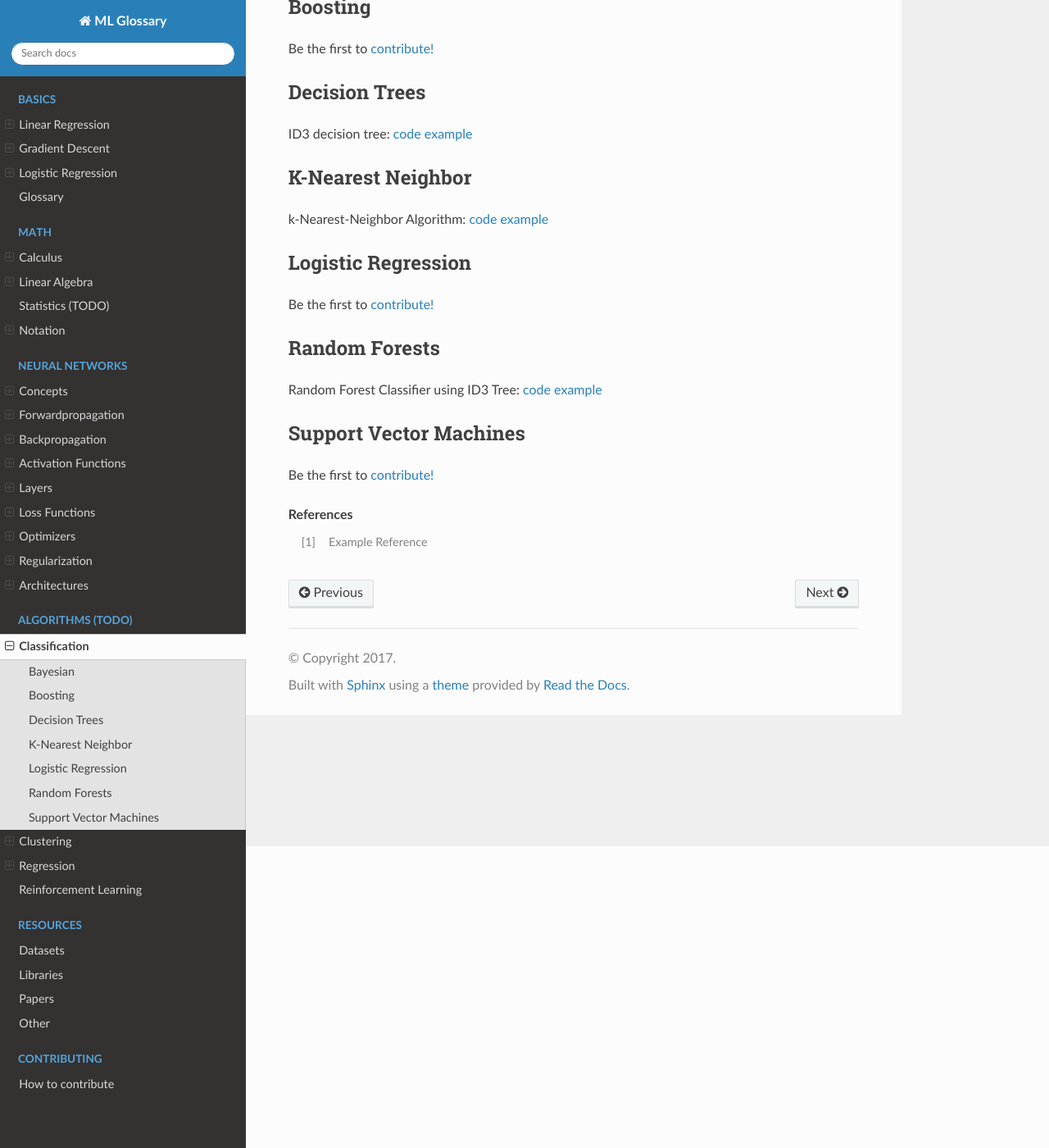
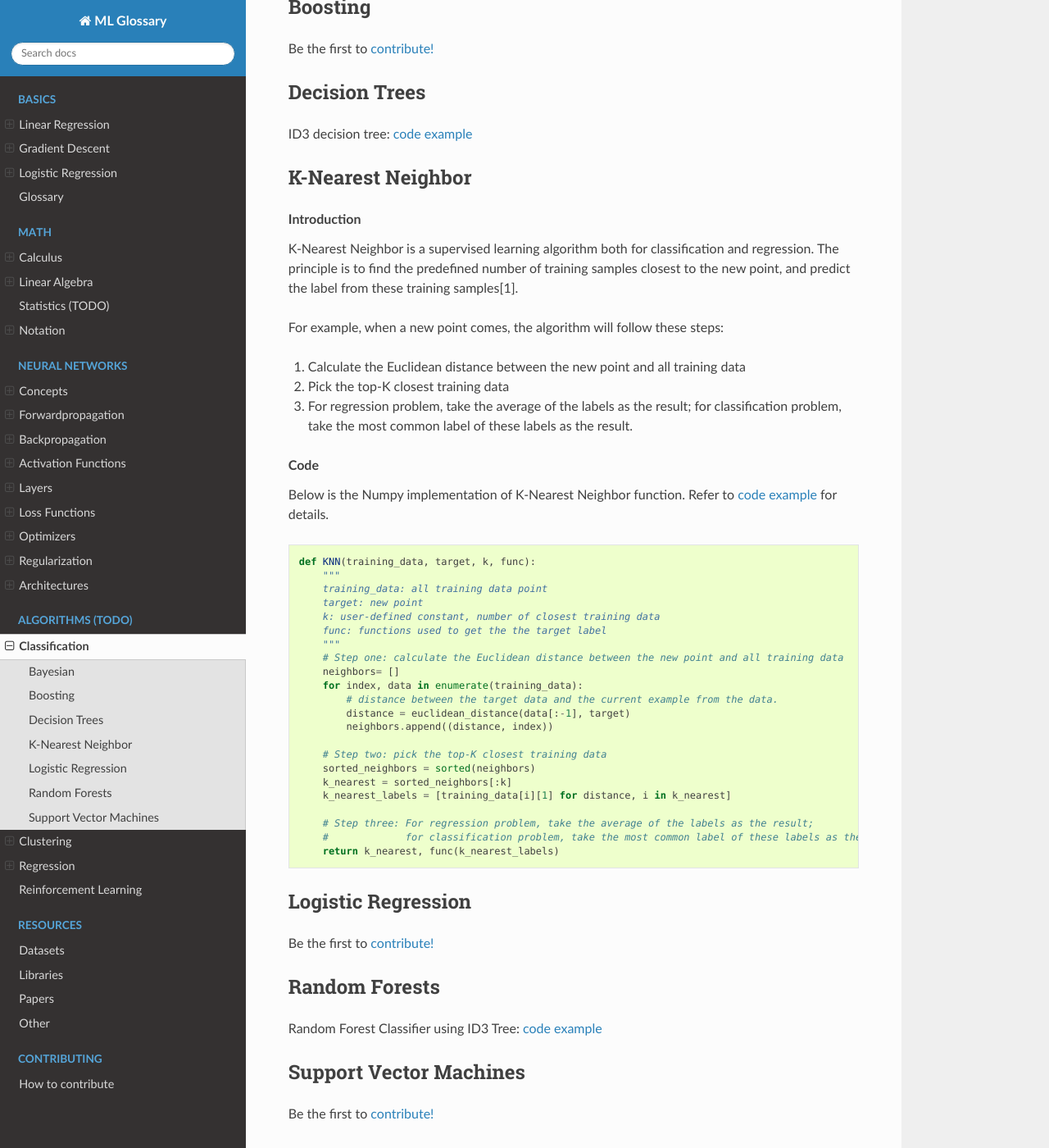
Before and after one commit to bfortuner/ml-glossary, a Sphinx documentation site: the page built from docs/classification_algos.rst, in a window 1280 px wide and 1400 px high, scrolled down 368 px. Shown: the whole window at 82% size. Built offline with Sphinx 7.4.7 and the Read the Docs theme 2.0.0, drawn with Linux system fonts in a browser that asks for light colours; pages that are not in the unit, such as notebooks, are missing from menus; some of the changed text lies outside the part shown.

Commit message:
Add explanation of K-Nearest Neighbors (#106)
* change .gitignore file

* add KNN explanation

```diff
--- a/docs/classification_algos.rst
+++ b/docs/classification_algos.rst
@@ -23,8 +23,46 @@ ID3 decision tree: `code example <https://github.com/bfortuner/ml-cheatsheet/blo
 
 K-Nearest Neighbor
 ==================
+.. rubric:: Introduction
 
-k-Nearest-Neighbor Algorithm: `code example <https://github.com/bfortuner/ml-cheatsheet/blob/master/code/knn.py>`__
+K-Nearest Neighbor is a supervised learning algorithm both for classification and regression. The principle is to find the predefined number of training samples closest to the new point, and predict the label from these training samples[1].
+
+For example, when a new point comes, the algorithm will follow these steps:
+
+1. Calculate the Euclidean distance between the new point and all training data
+2. Pick the top-K closest training data
+3. For regression problem, take the average of the labels as the result; for classification problem, take the most common label of these labels as the result.
+
+.. rubric:: Code
+
+Below is the Numpy implementation of K-Nearest Neighbor function. Refer to `code example <https://github.com/bfortuner/ml-cheatsheet/blob/master/code/knn.py>`__ for details.
+
+.. code-block:: python
+
+    def KNN(training_data, target, k, func):
+        """
+        training_data: all training data point
+        target: new point
+        k: user-defined constant, number of closest training data
+        func: functions used to get the the target label
+        """
+        # Step one: calculate the Euclidean distance between the new point and all training data
+        neighbors= []
+        for index, data in enumerate(training_data):
+            # distance between the target data and the current example from the data.
+            distance = euclidean_distance(data[:-1], target)
+            neighbors.append((distance, index))
+
+        # Step two: pick the top-K closest training data
+        sorted_neighbors = sorted(neighbors)
+        k_nearest = sorted_neighbors[:k]
+        k_nearest_labels = [training_data[i][1] for distance, i in k_nearest]
+
+        # Step three: For regression problem, take the average of the labels as the result;
+        #             for classification problem, take the most common label of these labels as the result.
+        return k_nearest, func(k_nearest_labels)
+..
+
 
 Logistic Regression
 ===================
@@ -45,4 +83,4 @@ Be the first to `contribute! <https://github.com/bfortuner/ml-cheatsheet>`__
 
 .. rubric:: References
 
-.. [1] Example Reference
+.. [1] https://scikit-learn.org/stable/modules/neighbors.html#nearest-neighbors-classification
```
Also changed, not shown: 2 other files.
